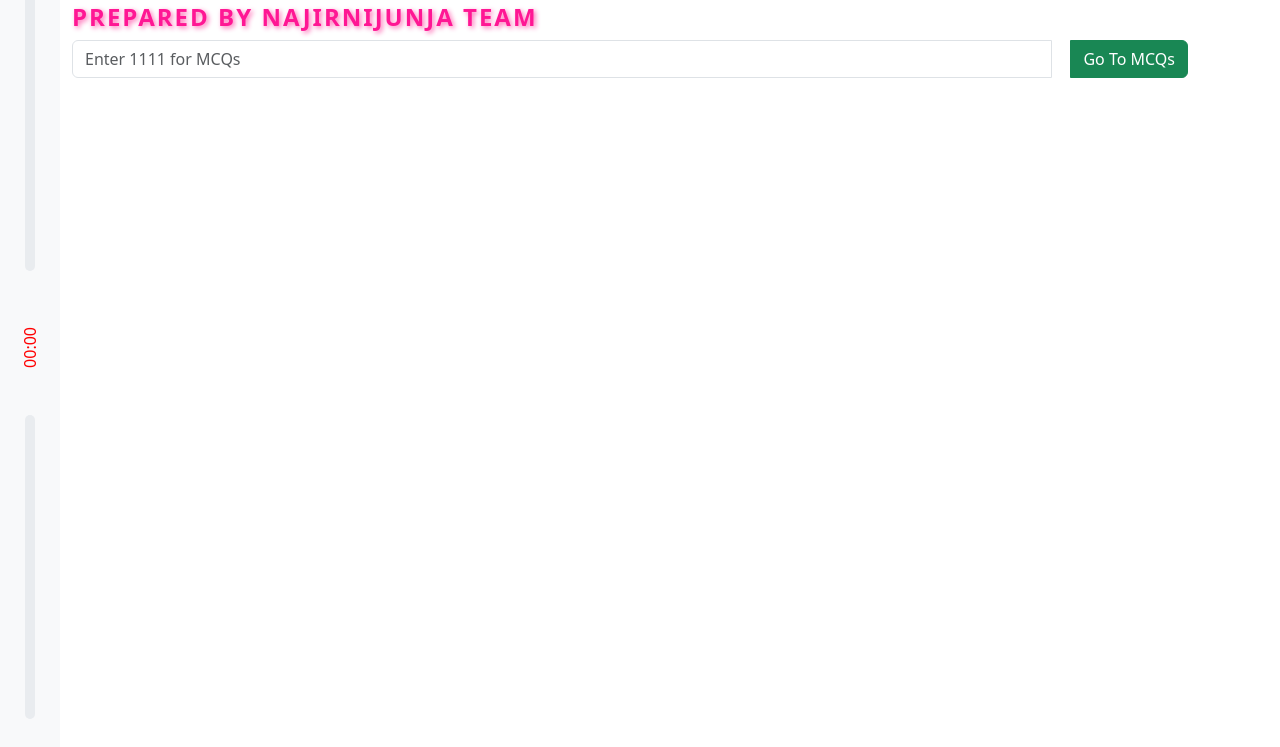
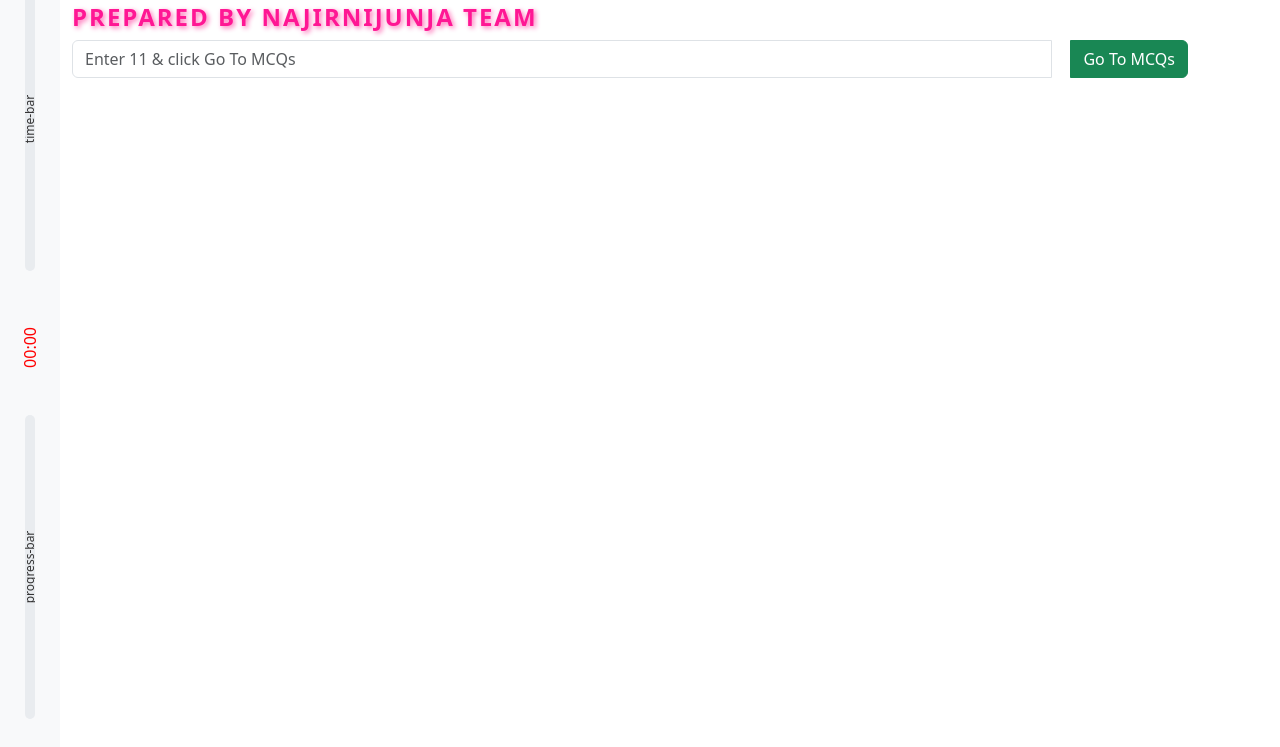
Before and after one commit to debakatimilsina/modelmcqfor32barexam.git.io, a plain HTML site: page index.html in a window 1280 px wide. Both pictures are taken after a click on the button "Go To MCQs". Shown: the part 53-800 px from the top of the page. Drawn offline with nearby package versions, Linux system fonts and the light colour scheme.

Commit message:
Update index.html

```diff
--- a/index.html
+++ b/index.html
@@ -27,11 +27,21 @@
             margin: 0 auto;
             display: flex;
             flex-direction: column-reverse;
+            position: relative;
         }
         .progress-bar-vertical {
             width: 100%;
             height: 0;
             transition: height 0.6s ease;
+        }
+        .progress-bar-text {
+            position: absolute;
+            left: 50%;
+            top: 50%;
+            transform: translate(-50%, -50%) rotate(-90deg);
+            white-space: nowrap;
+            font-size: 12px;
+            color: #333;
         }
         .timer {
             font-size: 16px;
@@ -116,16 +126,21 @@
             50% { opacity: 0; }
         }
     </style>
+    </style>
 </head>
 
 <body>
     <div class="side-bar">
         <div class="progress progress-vertical mb-2">
-            <div class="progress-bar progress-bar-vertical bg-success" id="timeProgress" style="height: 0%;">time-bar</div>
+            <div class="progress-bar progress-bar-vertical bg-success" id="timeProgress" style="height: 0%;">
+                <span class="progress-bar-text">time-bar</span>
+            </div>
         </div>
         <p class="timer" id="timer"><span id="time">00:00</span></p>
         <div class="progress progress-vertical mb-2">
-            <div class="progress-bar progress-bar-vertical bg-warning" id="answerProgress" style="height: 0%;">progress-bar</div>
+            <div class="progress-bar progress-bar-vertical bg-warning" id="answerProgress" style="height: 0%;">
+                <span class="progress-bar-text">progress-bar</span>
+            </div>
         </div>
     </div>
 
@@ -135,11 +150,11 @@
 
         <div id="passkeySections">
             <div class="input-group" id="questionPasskeySection">
-                <input type="text" class="form-control w-50" id="passkeyInput" maxlength="4" placeholder="Enter 1111 for MCQs">
+                <input type="text" class="form-control w-50" id="passkeyInput" maxlength="4" placeholder="Enter 11 & click Go To MCQs">
                 <button class="btn btn-success ms-2" id="passkeyButton" onclick="togglePasskeyMode()">Go To MCQs</button>
             </div>
             <div class="input-group" id="answerPasskeySection">
-                <input type="text" class="form-control" id="answerPasskeyInput" maxlength="4" placeholder="Enter 0000 for Answers">
+                <input type="text" class="form-control" id="answerPasskeyInput" maxlength="4" placeholder="Enter 00 here & click for Answers">
                 <button class="btn btn-warning ms-2" onclick="submitAnswerPasskey()">See Answer</button>
             </div>
         </div>
@@ -328,7 +343,7 @@
 
             if (currentMode === "question") {
                 // Checking the question passkey
-                if (enteredKey === '1111') {
+                if (enteredKey === '11') {
                     document.getElementById('quizForm').classList.remove('d-none');
                     document.getElementById('timer').classList.remove('d-none');
                     startTimer();
@@ -346,7 +361,7 @@
             const enteredKey = document.getElementById('answerPasskeyInput').value;
             document.getElementById('answerPasskeyInput').value = ''; // Clear input field after each submission
 
-            if (enteredKey === '0000') {
+            if (enteredKey === '00') {
                 document.getElementById('result').style.display = 'block'; // Show result after correct answer passkey
                 document.getElementById('answerPasskeySection').style.display = 'none'; // Hide answer passkey section
                 displayAnswers(); // Show answers
```
